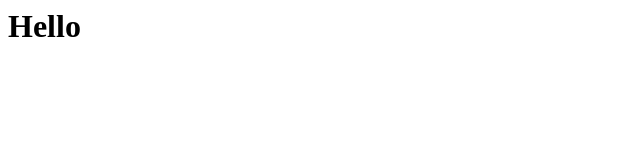
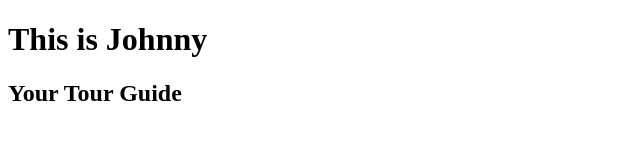
Before and after one commit to tmayor/johnny, a plain HTML site: page index.html in a window 1280 px wide. Shown: the whole page, without its empty margins (0-640 px from the left). Drawn offline with Linux system fonts and the light colour scheme.

Commit message:
Update index.html

```diff
--- a/index.html
+++ b/index.html
@@ -1,11 +1,16 @@
-<html doctype!>
+<!DOCTYPE html>
+<html lang="en">
 <head>
+  <meta charset="UTF-8">
+  <meta name="viewport" content="width=device-width, initial-scale=1.0">
+  <meta http-equiv="X-UA-Compatible" content="ie=edge">
 <title>Johnny App</title>
 </head>
 
 <body>
 
-<h1>Hello</h1>
+<h1>This is Johnny</h1>
+  <h2>Your Tour Guide</h2>
 
 </body>
 
```
